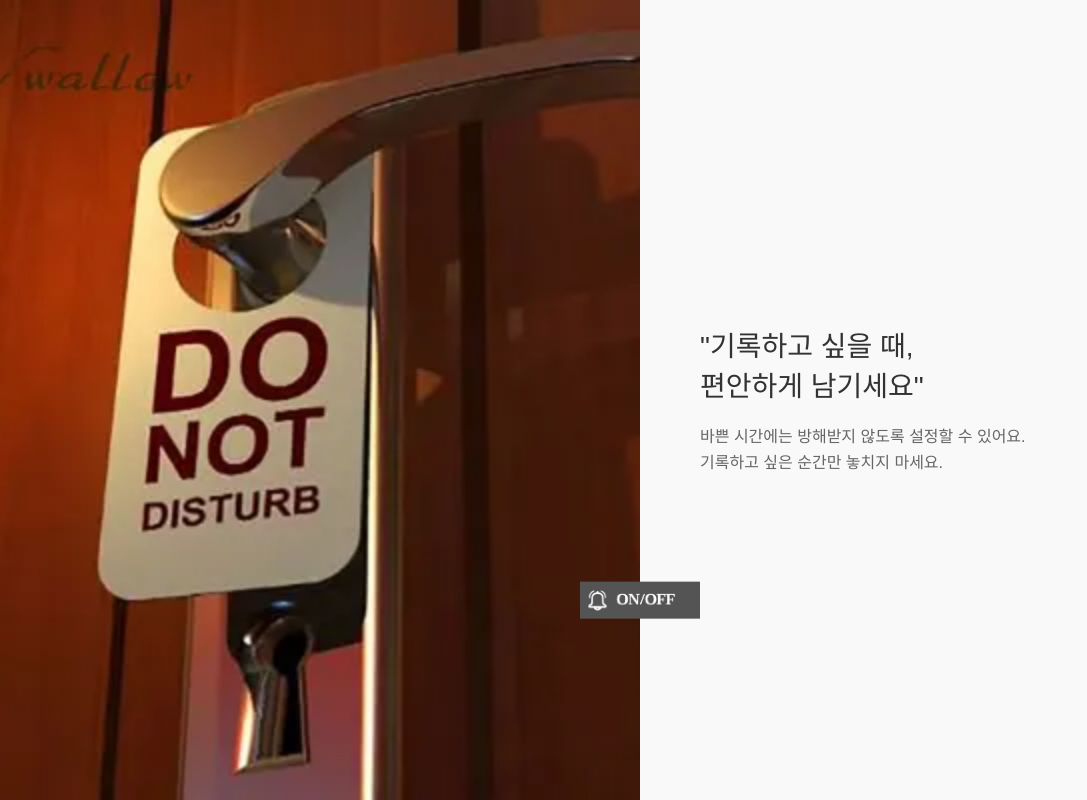
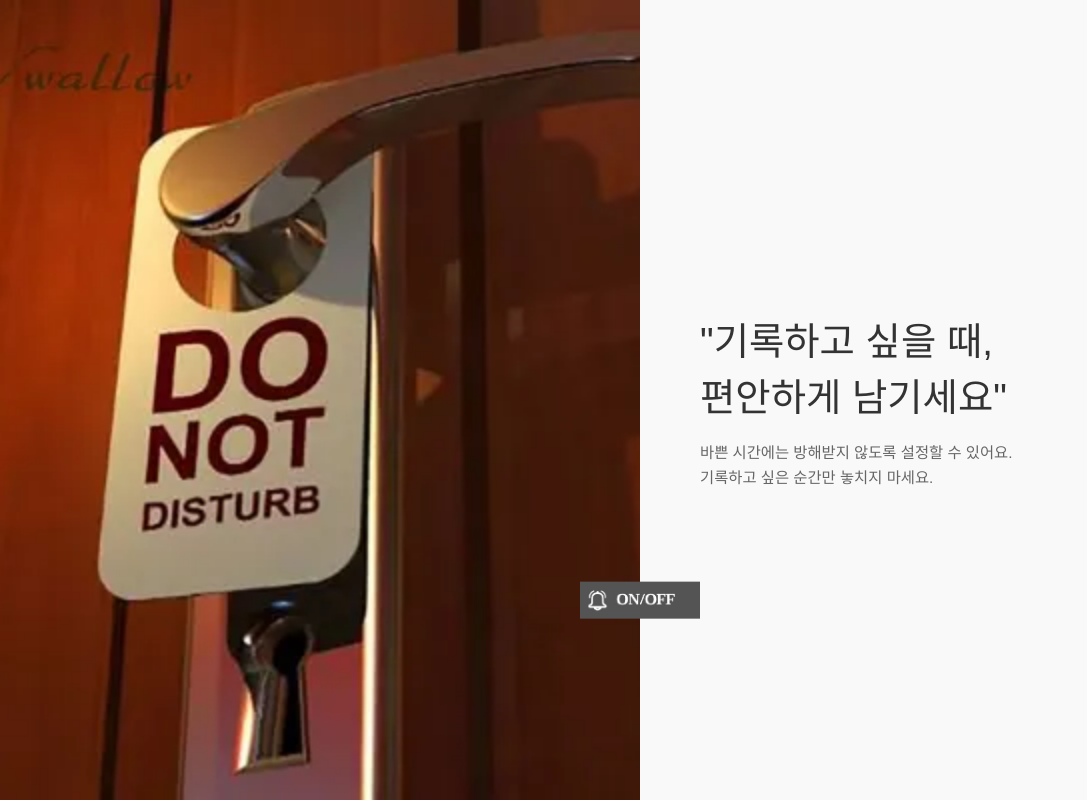
Before and after one commit to LIKELION-HUFS-13th/team1, a plain HTML site: page index.html in a window 1280 px wide. Shown: the whole page, without its empty margins (0-1087 px from the left). Drawn offline with Linux system fonts and the light colour scheme.

Commit message:
폰트 크기 수정

```diff
--- a/style.css
+++ b/style.css
@@ -1,4 +1,3 @@
-/* 전체 레이아웃 */
 body {
     margin: 0;
     font-family: 'Noto Sans KR', sans-serif;
@@ -10,7 +9,6 @@ body {
     width: 100vw;
 }
 
-/* 왼쪽: 배경 이미지 */
 .left {
     width: 50%;
     height: 100vh;
@@ -20,7 +18,6 @@ body {
     background-position: center;
 }
 
-/* 아이콘 */
 .onoff-icon {
     position: absolute;
     top: 75%;
@@ -29,7 +26,6 @@ body {
     width: 120px;
 }
 
-/* 오른쪽: 텍스트 박스 */
 .right {
     width: 50%;
     height: 100vh;
@@ -42,14 +38,14 @@ body {
 }
 
 .main-text {
-    font-size: 28px;
+    font-size: 3vw;
     color: #333;
     font-weight: 500;
-    margin-bottom: 20px;
+    margin-bottom: 1.5vw;
 }
 
 .sub-text {
-    font-size: 16px;
+    font-size: 1.2vw;
     color: #666;
     line-height: 1.6;
 }
```
